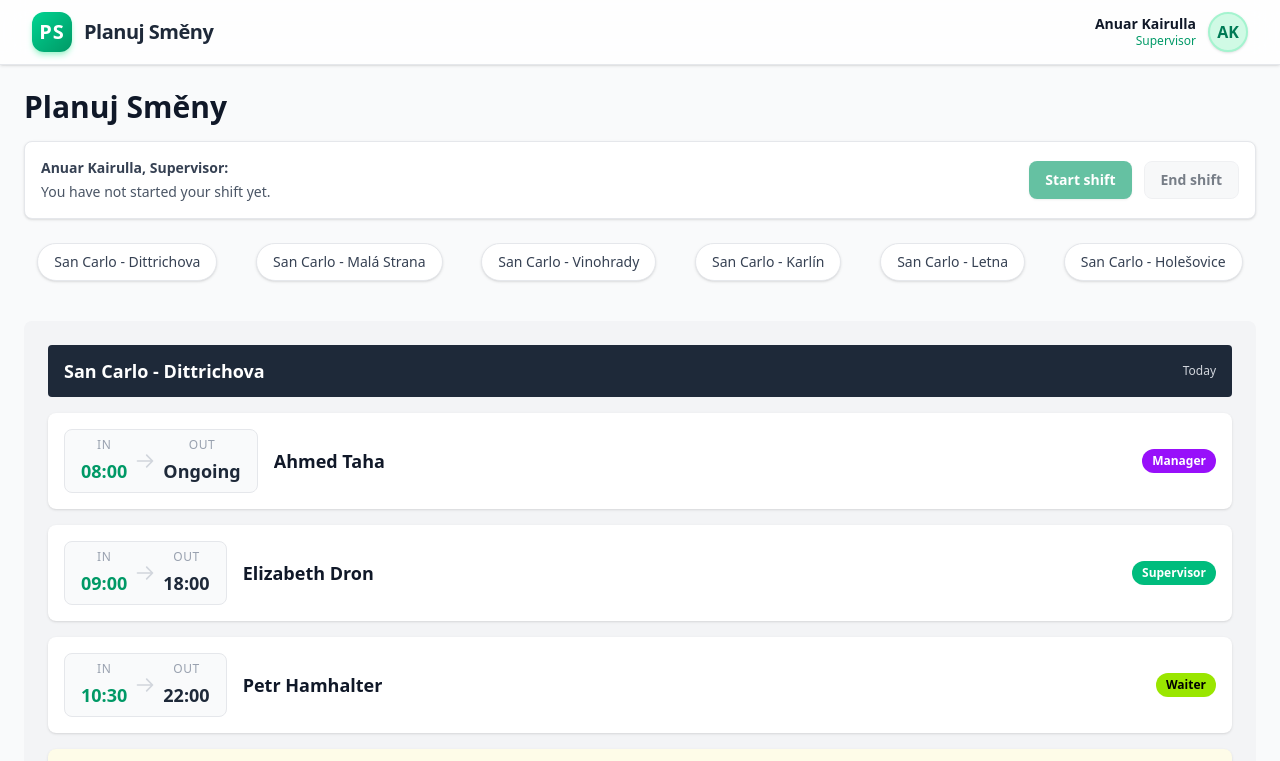
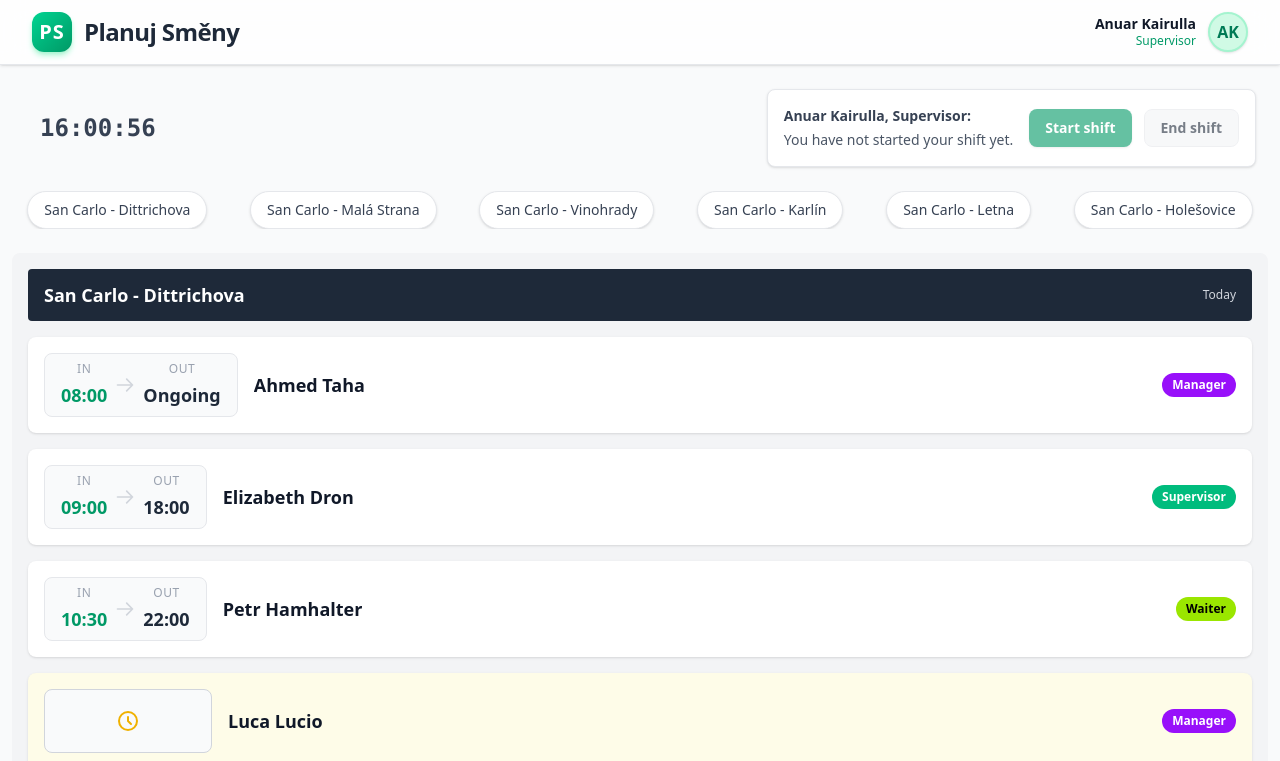
Before and after one commit to NnnotAnwar/planuj-smeny-app, a React (Vite) app: page / in a window 1280 px wide. Shown: the top 761 px of the page. Built offline with nearby package versions, Linux system fonts and the light colour scheme.

Commit message:
Change Shift Adjustment

```diff
--- a/src/App.tsx
+++ b/src/App.tsx
@@ -3,7 +3,7 @@
  * Manages employee shift timing, location selection, and displays all shifts
  */
 
-import { useState } from 'react';
+import { useState, useEffect } from 'react';
 import './App.css';
 import Dashboard from './components/Dashboard';
 import ShiftCards from './components/ShiftCards';
@@ -73,6 +73,7 @@ const locations: Location[] = [
   },
 ];
 
+
 /**
  * Utility function to format a date string into HH:MM format
  * Used for displaying consistent time formatting throughout the app
@@ -109,12 +110,33 @@ export default function App() {
   const [selectedLocationId, setSelectedLocationId] = useState<string | null>(null);
   const [isLocationPopupOpen, setIsLocationPopupOpen] = useState(false);
   const [pendingLocation, setPendingLocation] = useState<{
-    id: string;
+    id: string | null;
     name: string;
+    shifts: Shift[];
   } | null>(null);
   const [activeShiftLocationId, setActiveShiftLocationId] = useState<string | null>(null);
   const [isShiftRunning, setIsShiftRunning] = useState(false);
   const [isShiftFinished, setIsShiftFinished] = useState(false);
+  const [currentTime, setCurrentTime] = useState(new Date());
+  const [changeLocation, setChangeLocation] = useState(false);
+
+
+
+  useEffect(() => {
+    const timer = setInterval(() => {
+      setCurrentTime(new Date());
+    }, 1000);
+    return () => clearInterval(timer);
+  }, []);
+
+  const formattedTime = currentTime.toLocaleTimeString('en-GB', {
+    hour: '2-digit',
+    minute: '2-digit',
+    second: '2-digit'
+  });
+
+
+
 
   // ===== EVENT HANDLERS =====
   /**
@@ -122,9 +144,11 @@ export default function App() {
    * Opens the confirmation popup when a location is clicked
    * @param locationId - ID of the selected location
    */
-  const handleLocationSelect = (locationId: string) => {
+  const handleLocationSelect = (locationId: string | null) => {
     // Find the location in the array by ID
     const selected = locations.find((loc) => loc.id === locationId);
+    const id = selected?.id || null;
+    const name = selected?.name || 'Unknown Location';
     if (selected) {
       // If user clicks the currently selected location, deselect it and close popup
       if (locationId === selectedLocationId && !isShiftRunning) {
@@ -135,11 +159,16 @@ export default function App() {
         return;
       }
       // Store the location for the popup to display
-      setPendingLocation({ id: selected.id, name: selected.name });
+      setPendingLocation({ id: id, name: name, shifts: selected.shifts });
       // Show the confirmation popup
       setIsLocationPopupOpen(true);
     }
   };
+
+  const handleChangeLocation = (change: boolean) => {
+    setChangeLocation(change);
+    console.log('Location change status:', change); // Debug log for location change status
+  }
 
   /**
    * Initiates a new shift for the user at the selected location
@@ -149,7 +178,6 @@ export default function App() {
   const handleStartShift = () => {
     // Ensure user has selected a location before starting
     if (!selectedLocationId) {
-      alert('Please pick a location before starting your shift.');
       return;
     }
 
@@ -176,6 +204,7 @@ export default function App() {
     setActiveShiftLocationId(selectedLocationId);
     setEndedAt(time);
     setSelectedLocationId(null);
+    setChangeLocation(false);
     setIsShiftRunning(false);
     setIsShiftFinished(true);
   };
@@ -196,17 +225,19 @@ export default function App() {
     <div className="App min-h-screen bg-gray-50 font-sans">
       <Dashboard user={user} />
 
-      <main className="p-6 pb-32 md:pb-6 max-w-7xl mx-auto">
+      <main className="p-6 px-3 pb-32 max-w-7xl mx-auto">
         {/* Header Section */}
-        <div className="mb-6 space-y-4">
-          <div>
-            <h1 className="text-3xl font-bold text-gray-900 text-center md:text-left">Planuj Směny</h1>
+        <div className="mb-6 px-0 lg:px-3 space-y-4">
+          <div className="flex gap-4 md:gap-0 justify-between items-center">
+            <h1 className="text-2xl sm:text-3xl md:hidden font-bold text-gray-900">Planuj Směny</h1>
+            <div className="flex md:px-4 md:w-auto ">
+              <span className="text-xl sm:text-2xl font-mono font-bold text-gray-700">
+                {formattedTime}
+              </span>
+            </div>
             {/* <p className="text-gray-500 mt-1">
               Quickly see who is working in each location and manage attendance.
             </p> */}
-          </div>
-
-          {/* Shift Control Section */}
             {user && (
               <CheckIn
                 user={user}
@@ -217,6 +248,11 @@ export default function App() {
                 handleEndShift={handleEndShift}
               />
             )}
+
+          </div>
+
+          {/* Shift Control Section */}
+
         </div>
 
         {/* Location Selection Navigation */}
@@ -227,7 +263,7 @@ export default function App() {
         <div className="space-y-6">
           {/* Render a ShiftCards component for each location */}
           {locations.map((location) => (
-            <section key={location.id} id={location.id}>
+            <section key={location.id} id={location.id ? location.id : undefined}>
               {/*
                 ShiftCards displays all shifts at this location
                 Shows user's shift if they are assigned to this location
@@ -243,6 +279,7 @@ export default function App() {
                       role: user.role,
                       start: startedAt,
                       end: endedAt,
+                      isChangeLocation: changeLocation
                     }
                     : undefined
                 }
@@ -262,7 +299,7 @@ export default function App() {
           location={pendingLocation}
           setIsLocationPopupOpen={setIsLocationPopupOpen}
           setSelectedLocationId={setSelectedLocationId}
-          previousLocationId={activeShiftLocationId}
+          handleChangeLocation={handleChangeLocation}
         />
       )}
     </div>
--- a/src/components/CheckIn.tsx
+++ b/src/components/CheckIn.tsx
@@ -12,7 +12,7 @@ interface ShiftControlsProps {
 export default function CheckIn(props: ShiftControlsProps) {
     const { user, shiftStatusMessage, selectedLocationId, isShiftRunning, handleStartShift, handleEndShift } = props;
     return (
-        <section className="
+        <section className="block items-center
                 fixed bottom-0 left-0 w-full z-40 bg-white border-t border-gray-200 p-4 shadow-[0_-4px_10px_rgba(0,0,0,0.05)]
                 md:static md:w-auto md:border md:rounded-lg md:shadow-sm md:flex md:flex-row md:items-center md:justify-between gap-4 transition-all
             ">
--- a/src/components/Dashboard.tsx
+++ b/src/components/Dashboard.tsx
@@ -1,4 +1,6 @@
 // import { useNavigate, Link } from 'react-router-dom';
+
+// import { useEffect, useState } from "react";
 
 // Описываем тип данных пользователя, которые принимает шапка
 interface DashboardProps {
@@ -26,6 +28,7 @@ export default function Dashboard({ user }: DashboardProps) {
             .toUpperCase();
     };
 
+
     return (
         // ===== ГЛАВНЫЙ КОНТЕЙНЕР ШАПКИ =====
         // sticky top-0 z-50: прилипает к верху поверх остальных элементов
@@ -45,7 +48,7 @@ export default function Dashboard({ user }: DashboardProps) {
                             <span className="text-white font-black text-xl tracking-wider">PS</span>
                         </div>
                         {/* Название приложения */}
-                        <span className="text-xl font-extrabold text-gray-800 tracking-tight hidden sm:block">
+                        <span className="font-extrabold text-gray-800 tracking-tight hidden md:inline text-2xl">
                             Planuj Směny
                         </span>
                     </div>
--- a/src/components/LocationSelection.tsx
+++ b/src/components/LocationSelection.tsx
@@ -3,13 +3,12 @@ type LocationSelectionProps = {
     locations: Location[]; // Array of restaurant locations to display
     selectedLocationId: string | null; // Currently selected location ID for styling
     previousLocationId?: string | null; // Previously selected location ID for comparison (optional)
-    onLocationSelect: (locationId: string) => void; // Callback when a location is selected
+    onLocationSelect: (locationId: string | null) => void; // Callback when a location is selected
 }
 
 export default function LocationSelection({ locations, selectedLocationId, onLocationSelect }: LocationSelectionProps) {
-
     return (
-        <nav className="grid xl:flex xl:justify-around xl:overflow-x-auto gap-3 mb-8 pb-2 snap-x scrollbar-hide w-full">
+        <nav className="grid lg:flex lg:justify-around lg:overflow-x-auto gap-3 mb-6 snap-x scrollbar-hide w-full">
             {/* Map through each location and create a button for selection */}
             {locations.map((location) => (
                 <button
--- a/src/components/ShiftCards.tsx
+++ b/src/components/ShiftCards.tsx
@@ -19,6 +19,7 @@ interface ShiftCardsProps {
     role: string;
     start: string | null;
     end: string | null;
+    isChangeLocation: boolean; // Indicates if this shift is part of a location change
   };
 }
 
@@ -56,9 +57,10 @@ export default function ShiftCards({ locationName, shifts, userShift }: ShiftCar
     }
   };
 
+
   return (
     // ===== LOCATION CARD CONTAINER =====
-    <div className="bg-gray-100 rounded-lg p-4 md:p-6">
+    <div className="bg-gray-100 rounded-lg p-0 lg:p-4">
       {/* ===== LOCATION HEADER ===== */}
       <h3 className="rounded bg-gray-800 px-4 py-3 text-white text-lg font-semibold mb-4 flex items-center justify-between">
         <span>{locationName}</span>
@@ -68,8 +70,7 @@ export default function ShiftCards({ locationName, shifts, userShift }: ShiftCar
       {/* ===== SHIFTS GRID ===== */}
       <div className="grid grid-cols-1 gap-4">
         {/* ===== USER'S SHIFT CARD (highlighted in green) ===== */}
-        {/* ===== USER'S SHIFT CARD (highlighted in green) ===== */}
-        {userShift && (
+        {userShift && !userShift.isChangeLocation && (
           <div className="bg-emerald-50 p-4 rounded-lg shadow-sm flex flex-col md:flex-row md:items-center gap-4 border border-emerald-200">
             {/* Time display box with green styling */}
             <div className="bg-emerald-100 rounded-lg min-w-40 h-16 px-4 py-3 flex border border-emerald-200 justify-between items-center">
@@ -125,6 +126,63 @@ export default function ShiftCards({ locationName, shifts, userShift }: ShiftCar
             </div>
           </div>
         )}
+        {userShift && userShift.isChangeLocation && (
+          <div className="bg-yellow-50 p-4 rounded-lg shadow-sm flex flex-col md:flex-row md:items-center gap-4 border border-yellow-200">
+            {/* Time display box with green styling */}
+            <div className="bg-yellow-100 rounded-lg min-w-40 h-16 px-4 py-3 flex border border-yellow-200 justify-between items-center">
+              {/* Start time */}
+              <div className="text-center">
+                <span className="block text-xs font-medium text-yellow-700 uppercase tracking-wider mb-1">
+                  In
+                </span>
+                <span className="text-lg font-semibold text-yellow-700">
+                  {userShift.start ?? '--:--'}
+                </span>
+              </div>
+
+              {/* Arrow separator */}
+              <div className="text-yellow-400 px-2">
+                <svg className="w-5 h-5" fill="none" stroke="currentColor" viewBox="0 0 24 24">
+                  <path
+                    strokeLinecap="round"
+                    strokeLinejoin="round"
+                    strokeWidth="2"
+                    d="M14 5l7 7m0 0l-7 7m7-7H3"
+                  ></path>
+                </svg>
+              </div>
+
+              {/* End time */}
+              <div className="text-center">
+                <span className="block text-xs font-medium text-yellow-700 uppercase tracking-wider mb-1">
+                  Out
+                </span>
+                <span className="text-lg font-semibold text-yellow-700">
+                  {userShift.end ?? (userShift.start ? 'Ongoing' : '--:--')}
+                </span>
+              </div>
+            </div>
+
+            {/* User info section */}
+            <div className="flex-1 flex items-center justify-between gap-3">
+              <div>
+                <p className="text-xs font-semibold text-yellow-700 uppercase tracking-wide">
+                  Your shift
+                </p>
+                <p className="text-lg font-bold text-gray-900 truncate">{userShift.name}</p>
+              </div>
+              {/* Role badge */}
+              <span
+                className={`px-2.5 py-1 rounded-full text-xs font-semibold ${getRoleBadgeColor(
+                  userShift.role,
+                )}`}
+              >
+                {userShift.role}
+              </span>
+            </div>
+          </div>
+        )
+        }
 
         {/* ===== OTHER EMPLOYEE SHIFTS ===== */}
         {/* Iterate through all shifts and display them */}
--- a/src/types/types.ts
+++ b/src/types/types.ts
@@ -12,7 +12,7 @@ export type Shift = {
 };
 
 export type Location = {
-    id: string;
+    id: string | null;
     name: string;
     shifts: Shift[];
 };
```
Also changed, not shown: src/components/LocationPopup.tsx (+13 -6 lines). Lines whose indentation alone changed are shown as unchanged.
